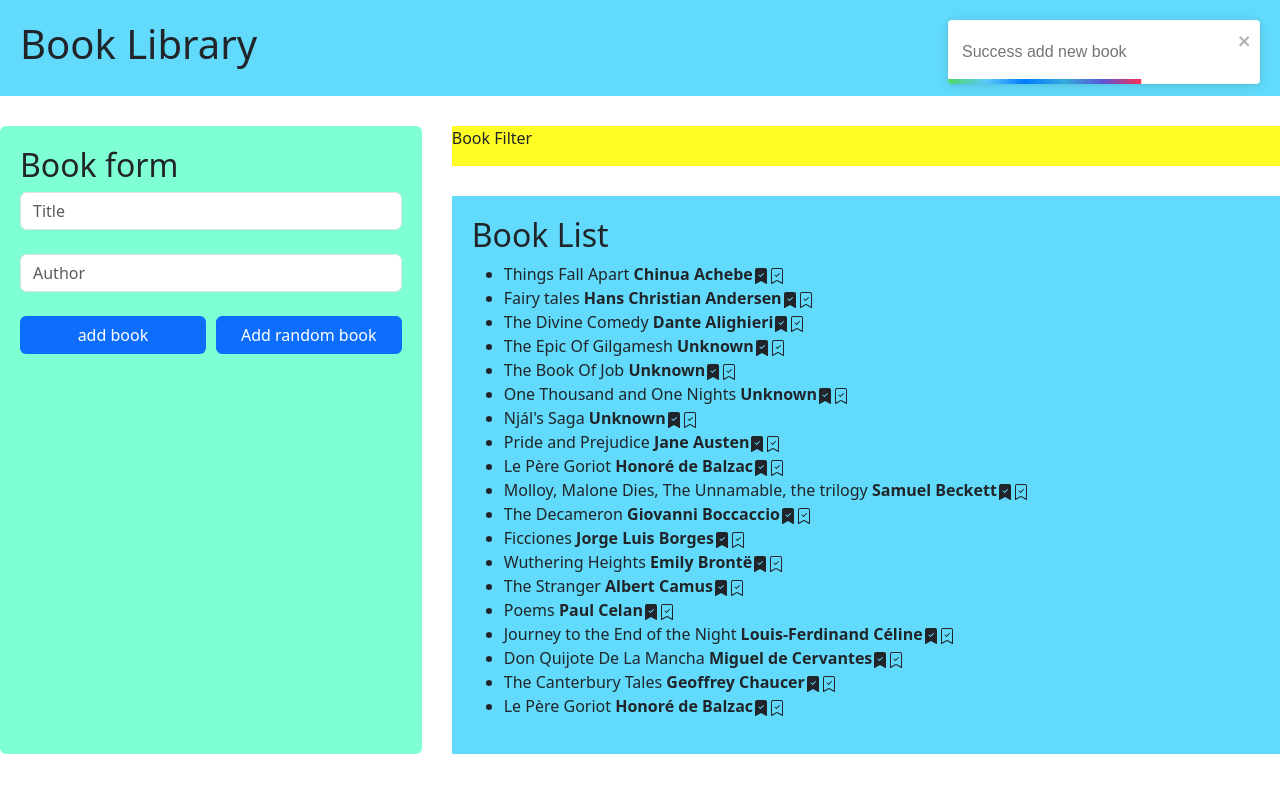
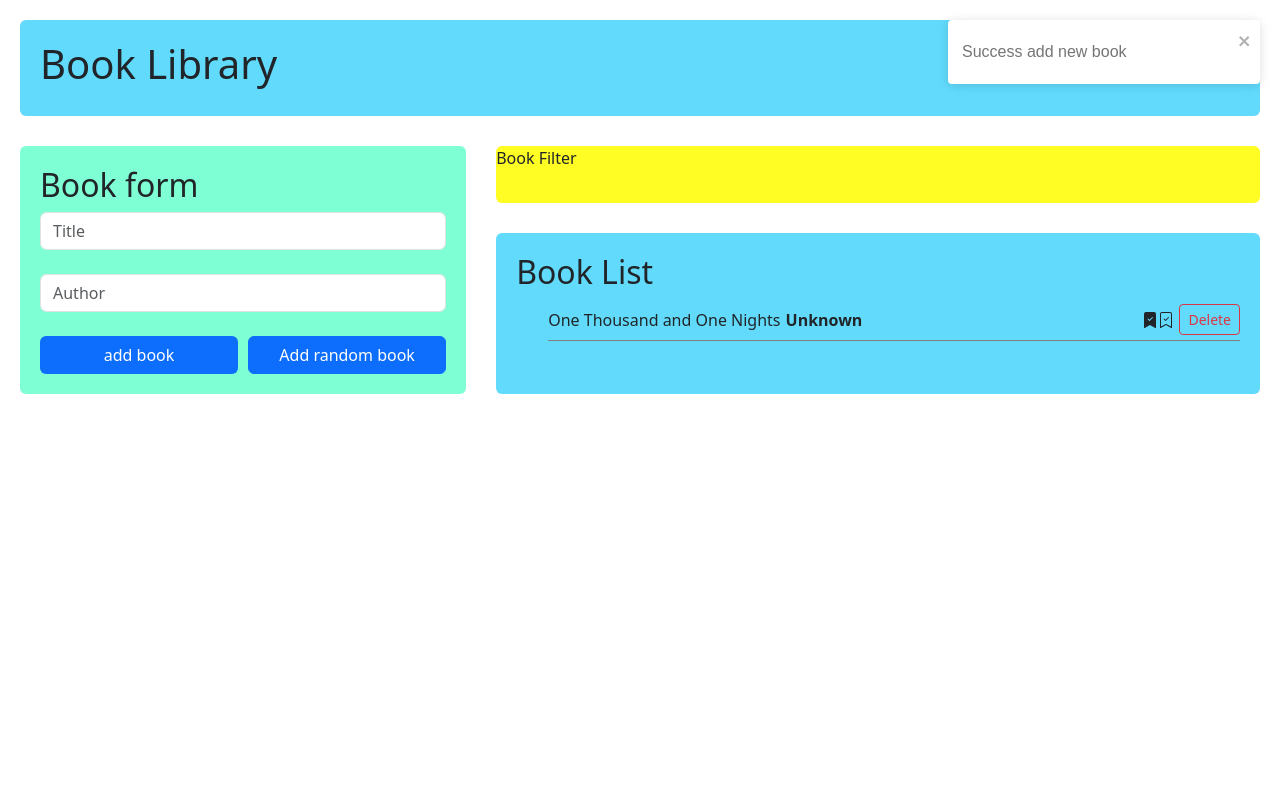
Before and after one commit to SerhiiHavryliuk/book-library, a React (Create React App) app: page / in a window 1280 px wide. Both pictures are taken after a click on the button "Add random book". Shown: the top 792 px of the page. Built offline with nearby package versions, Linux system fonts and the light colour scheme.

Commit message:
add remove book

```diff
--- a/src/App.js
+++ b/src/App.js
@@ -22,7 +22,7 @@ function App() {
       <div className="list">
         <BookList />
       </div>
-      <ToastContainer />
+      <ToastContainer position="top-right" autoClose={1000} />
     </div>
   );
 }
--- a/src/App.scss
+++ b/src/App.scss
@@ -34,6 +34,7 @@
 }
 
 .App {
+  padding: 20px;
   display: grid;
   grid-template-areas:
           'headerArea headerArea headerArea'
--- a/src/app/slices/booksSlice.js
+++ b/src/app/slices/booksSlice.js
@@ -1,27 +1,30 @@
 import { createSlice } from '@reduxjs/toolkit';
-import data from '../../data/books.json';
+// import data from '../../data/books.json';
 
 const initialState = {
-  booksList: data
+  booksList: []
 };
 
 export const booksSlice = createSlice({
-  name: 'counter',
+  name: 'booksAction',
   initialState,
   reducers: {
     addBook: (state, action) => {
       state.booksList.push(action.payload);
     },
-    deleteBook: (state) => {
-      state.booksList -= 1;
+    deleteBook: (state, action) => {
+      state.booksList = state.booksList.filter((item) => item.id !== action.payload);
     },
-    toggleBook: (state, action) => {
-      state.booksList += action.payload;
+    toggleFavorite: (state, action) => {
+      state.tttt += action.payload;
     }
   }
 });
 
 // Action creators are generated for each case reducer function
-export const { addBook, deleteBook, toggleBook } = booksSlice.actions;
+export const { addBook, deleteBook, toggleFavorite } = booksSlice.actions;
+
+// Second variant use state
+// export const selectBooks = (state) => state.books.booksList;
 
 export default booksSlice.reducer;
--- a/src/app/store.js
+++ b/src/app/store.js
@@ -1,10 +1,10 @@
 import { configureStore } from '@reduxjs/toolkit';
 import counterReducer from '../features/counter/counterSlice';
-import boosReducer from '../app/slices/booksSlice';
+import booksReducer from '../app/slices/booksSlice';
 
 export const store = configureStore({
   reducer: {
     counter: counterReducer,
-    books: boosReducer
+    books: booksReducer
   }
 });
--- a/src/components/BookFilter/BookFilter.module.scss
+++ b/src/components/BookFilter/BookFilter.module.scss
@@ -1,3 +1,4 @@
 .bookFilter{
   background: #fffd24;
+  border-radius: 0.375rem;
 }
--- a/src/components/BookHeader/BookHeader.module.scss
+++ b/src/components/BookHeader/BookHeader.module.scss
@@ -1,4 +1,5 @@
 .bookHeader {
   padding: 20px;
   background: #61dafb;
+  border-radius: 0.375rem;
 }
--- a/src/components/BookList/BookList.js
+++ b/src/components/BookList/BookList.js
@@ -1,23 +1,42 @@
-import { useSelector } from 'react-redux';
+import { useDispatch, useSelector } from 'react-redux';
+import { Button } from 'react-bootstrap';
+import { BsBookmarkCheck, BsBookmarkCheckFill } from 'react-icons/bs';
+import { deleteBook } from '../../app/slices/booksSlice';
+import { showNotify } from '../../utils/functions';
 import style from './BookList.module.scss';
 
-import { BsBookmarkCheck, BsBookmarkCheckFill } from 'react-icons/bs';
+function BookList() {
+  const allBooks = useSelector((state) => state.books.booksList);
+  // Second variant use state
+  //const allBooks = useSelector(selectBooks);
+  const dispatch = useDispatch();
 
-function BookList() {
-  const books = useSelector((state) => state.books.booksList);
+  const handleDeleteBook = (id) => {
+    dispatch(deleteBook(id));
+    showNotify('Remove book');
+  };
 
   return (
     <div className={style.bookList}>
       <h2> Book List </h2>
-      <ul>
-        {books.map((item, index) => {
+      <ul className={style.list}>
+        {allBooks.map((item, index) => {
           return (
-            <li key={index}>
-              {item.title} <b> {item.author}</b>
-              <span>
+            <li key={index} className={style.item}>
+              <div className={style.listDescription}>
+                {item.title} <b> {item.author}</b>
+              </div>
+              <div>
                 <BsBookmarkCheckFill />
                 <BsBookmarkCheck />
-              </span>
+                <Button
+                  variant="outline-danger"
+                  size="sm"
+                  className={style.buttonDelete}
+                  onClick={() => handleDeleteBook(item.id)}>
+                  Delete
+                </Button>
+              </div>
             </li>
           );
         })}
--- a/src/components/BookList/BookList.module.scss
+++ b/src/components/BookList/BookList.module.scss
@@ -1,4 +1,26 @@
 .bookList{
   padding: 20px;
   background: #61dafb;
+  border-radius: 0.375rem;
 }
+.list {
+  list-style: none;
+}
+.item {
+  display: flex;
+  justify-content: space-between;
+  border-bottom: 1px solid gray;
+  padding: 5px 0;
+}
+.listDescription {
+  display: flex;
+  align-items: center;
+
+  b{
+    padding-left: 5px;
+  }
+}
+
+.buttonDelete{
+  margin-left: 5px;
+}
--- a/src/data/books.json
+++ b/src/data/books.json
@@ -53,40 +53,5 @@
         "title": "The Decameron",
         "author": "Giovanni Boccaccio",
         "year": 1351
-    },
-    {
-        "title": "Ficciones",
-        "author": "Jorge Luis Borges",
-        "year": 1965
-    },
-    {
-        "title": "Wuthering Heights",
-        "author": "Emily Brontë",
-        "year": 1847
-    },
-    {
-        "title": "The Stranger",
-        "author": "Albert Camus",
-        "year": 1942
-    },
-    {
-        "title": "Poems",
-        "author": "Paul Celan",
-        "year": 1952
-    },
-    {
-        "title": "Journey to the End of the Night",
-        "author": "Louis-Ferdinand Céline",
-        "year": 1932
-    },
-    {
-        "title": "Don Quijote De La Mancha",
-        "author": "Miguel de Cervantes",
-        "year": 1610
-    },
-    {
-        "title": "The Canterbury Tales",
-        "author": "Geoffrey Chaucer",
-        "year": 1450
     }
 ]
--- a/src/index.js
+++ b/src/index.js
@@ -16,6 +16,6 @@ root.render(
 );
 
 // If you want to start measuring performance in your app, pass a function
-// to log results (for example: reportWebVitals(console.log))
+// to log results (for example, reportWebVitals(console.log))
 // or send to an analytics endpoint. Learn more: https://bit.ly/CRA-vitals
 reportWebVitals();
--- a/src/utils/functions.js
+++ b/src/utils/functions.js
@@ -1,13 +1,6 @@
 import { toast } from 'react-toastify';
 import { v4 as uuidv4 } from 'uuid';
 import data from '../data/books.json';
-
-const bookTemplate = {
-  id: uuidv4(),
-  title: '',
-  author: '',
-  isFavorite: false
-};
 
 export const showNotify = (message) => {
   toast(message);
@@ -15,17 +8,14 @@ export const showNotify = (message) => {
 
 export const createNewBook = (title, author) => {
   return {
-    ...bookTemplate,
+    id: uuidv4(),
     title,
-    author
+    author,
+    isFavorite: false
   };
 };
 
 export const createRandomBook = () => {
   const bookNumber = Math.floor(Math.random() * data.length);
-  return {
-    ...bookTemplate,
-    title: data[bookNumber].title,
-    author: data[bookNumber].author
-  };
+  return createNewBook(data[bookNumber].title, data[bookNumber].author);
 };
```
